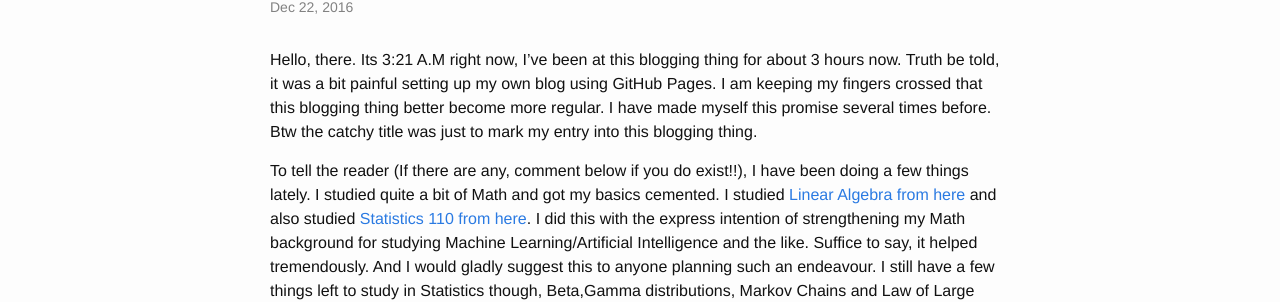
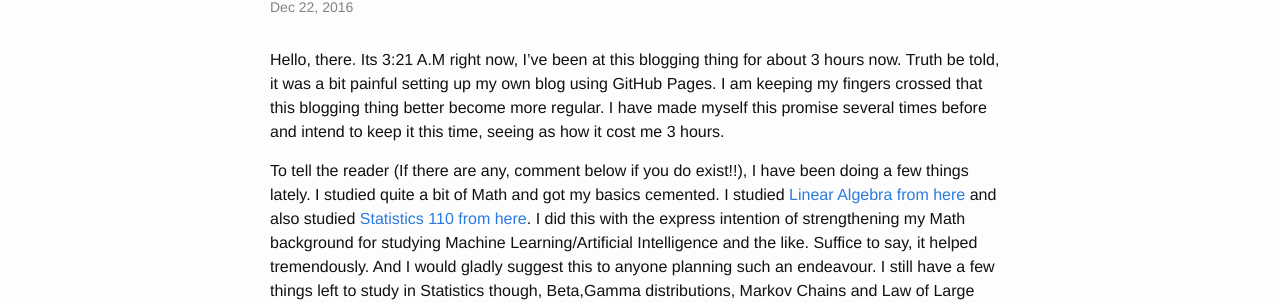
Before and after one commit to sudk1896/sudk1896.github.io, a Jekyll site: the page built from _posts/2016-12-22-Init.md, in a window 1280 px wide. Shown: the part 152-454 px from the top of the page. Built offline with Jekyll 4.4.1, drawn with Linux system fonts in a browser that asks for light colours; comment, search, counter and statistics services are not loaded.

Commit message:
First Post. Yayy.

```diff
--- a/_posts/2016-12-22-Init.md
+++ b/_posts/2016-12-22-Init.md
@@ -6,7 +6,7 @@ comments: true
 Hello, there. Its 3:21 A.M right now, I've been at this blogging thing for about 3 hours now.
 Truth be told, it was a bit painful setting up my own blog using GitHub Pages. I am keeping my
 fingers crossed that this blogging thing better become more regular. I have made myself this promise
-several times before. Btw the catchy title was just to mark my entry into this blogging thing.
+several times before and intend to keep it this time, seeing as how it cost me 3 hours.
 
 To tell the reader (If there are any, comment below if you do exist!!), I have been doing a few things lately.
 I studied quite a bit of Math and got my basics cemented. I studied [Linear Algebra from here](https://ocw.mit.edu/courses/mathematics/18-06-linear-algebra-spring-2010/) and also studied [Statistics 110 from here](http://projects.iq.harvard.edu/stat110/).
```
